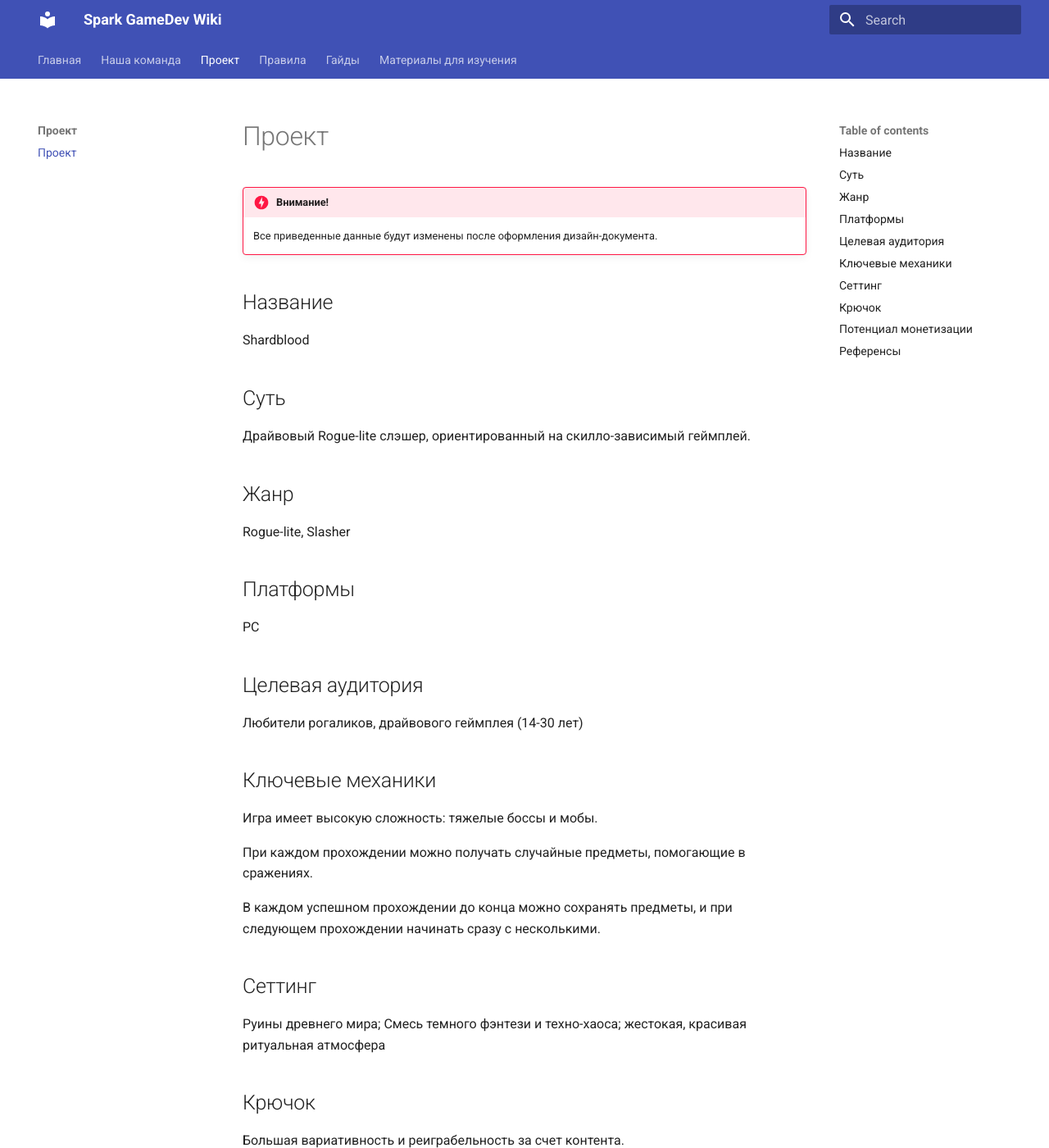
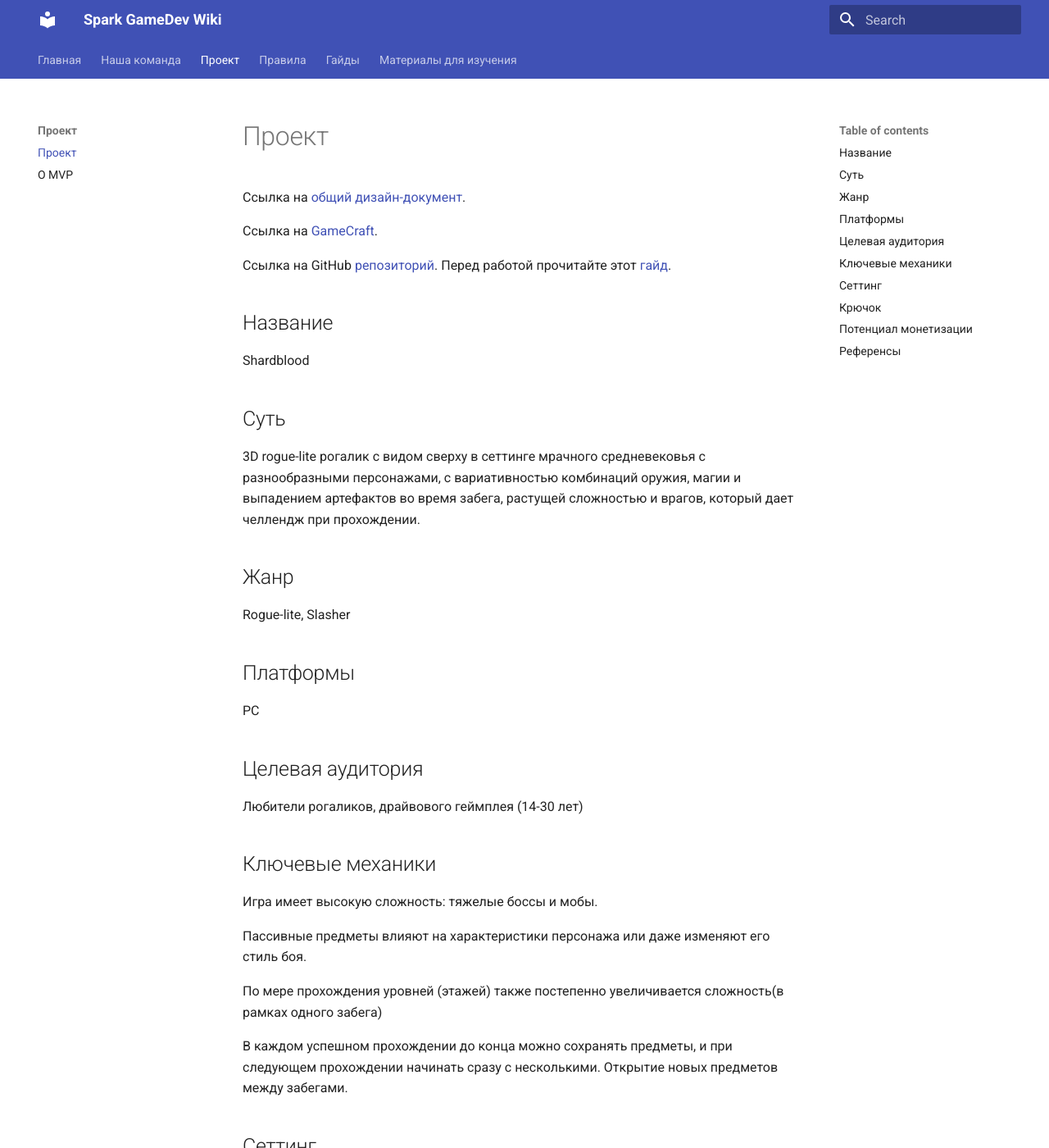
Before and after one commit to FrostHoll/spark-gamedev-wiki, an MkDocs documentation site: the page built from docs/project/project_index.md, in a window 1280 px wide and 1400 px high. Shown: the whole window at 82% size. Built offline with MkDocs 1.6.1 and Material for MkDocs 9.7.7, drawn with Linux system fonts in a browser that asks for light colours.

Commit message:
22.04
-added mvp page

```diff
--- a/docs/project/project_index.md
+++ b/docs/project/project_index.md
@@ -1,7 +1,10 @@
 # Проект
 
-!!! danger "Внимание!"
-	Все приведенные данные будут изменены после оформления дизайн-документа.
+Ссылка на [общий дизайн-документ](https://docs.google.com/document/d/14OJM2MwZ6H5aJtHmhIuzPigqYpxa-3P53-GtDmzOZ9s/edit?usp=sharing).
+
+Ссылка на [GameCraft](https://docs.google.com/document/d/1KO34Nlkylmnx5PkKleJF_v6wGgnAxWU1dKQ40xoxJuQ/edit?usp=sharing).
+
+Ссылка на GitHub [репозиторий](https://github.com/FrostHoll/SparkProject). Перед работой прочитайте этот [гайд](../guides/git.md).
 
 ## Название
 
@@ -9,7 +12,7 @@
 
 ## Суть
 
-Драйвовый Rogue-lite слэшер, ориентированный на скилло-зависимый геймплей.
+3D rogue-lite рогалик с видом сверху в сеттинге мрачного средневековья с разнообразными персонажами, с вариативностью комбинаций оружия, магии и выпадением артефактов во время забега, растущей сложностью и врагов, который дает челлендж при прохождении.
 
 ## Жанр
 
@@ -27,9 +30,11 @@
 
 Игра имеет высокую сложность: тяжелые боссы и мобы.
 
-При каждом прохождении можно получать случайные предметы, помогающие в сражениях.
+Паcсивные предметы влияют на характеристики персонажа или даже изменяют его стиль боя.
 
-В каждом успешном прохождении до конца можно сохранять предметы, и при следующем прохождении начинать сразу с несколькими.
+По мере прохождения уровней (этажей) также постепенно увеличивается сложность(в рамках одного забега)
+
+В каждом успешном прохождении до конца можно сохранять предметы, и при следующем прохождении начинать сразу с несколькими. Открытие новых предметов между забегами.
 
 ## Сеттинг
 
--- a/mkdocs.yml
+++ b/mkdocs.yml
@@ -23,6 +23,7 @@
       - Рената: 'team/files/Renata.md'
   - Проект:
     - Проект: 'project/project_index.md'
+    - О MVP: 'project/mvp_reqs.md'
   - Правила:
     - Правила: 'rules/rules_index.md'
     - Лирическое отступление: 'rules/lyrical_degression.md'
```
Also changed, not shown: docs/index.md (+4 -2 lines), docs/project/mvp_reqs.md (added, +23 -0 lines), docs/team/meetings.md (+6 -6 lines), docs/attachments/meme1.png, 2 other files.
